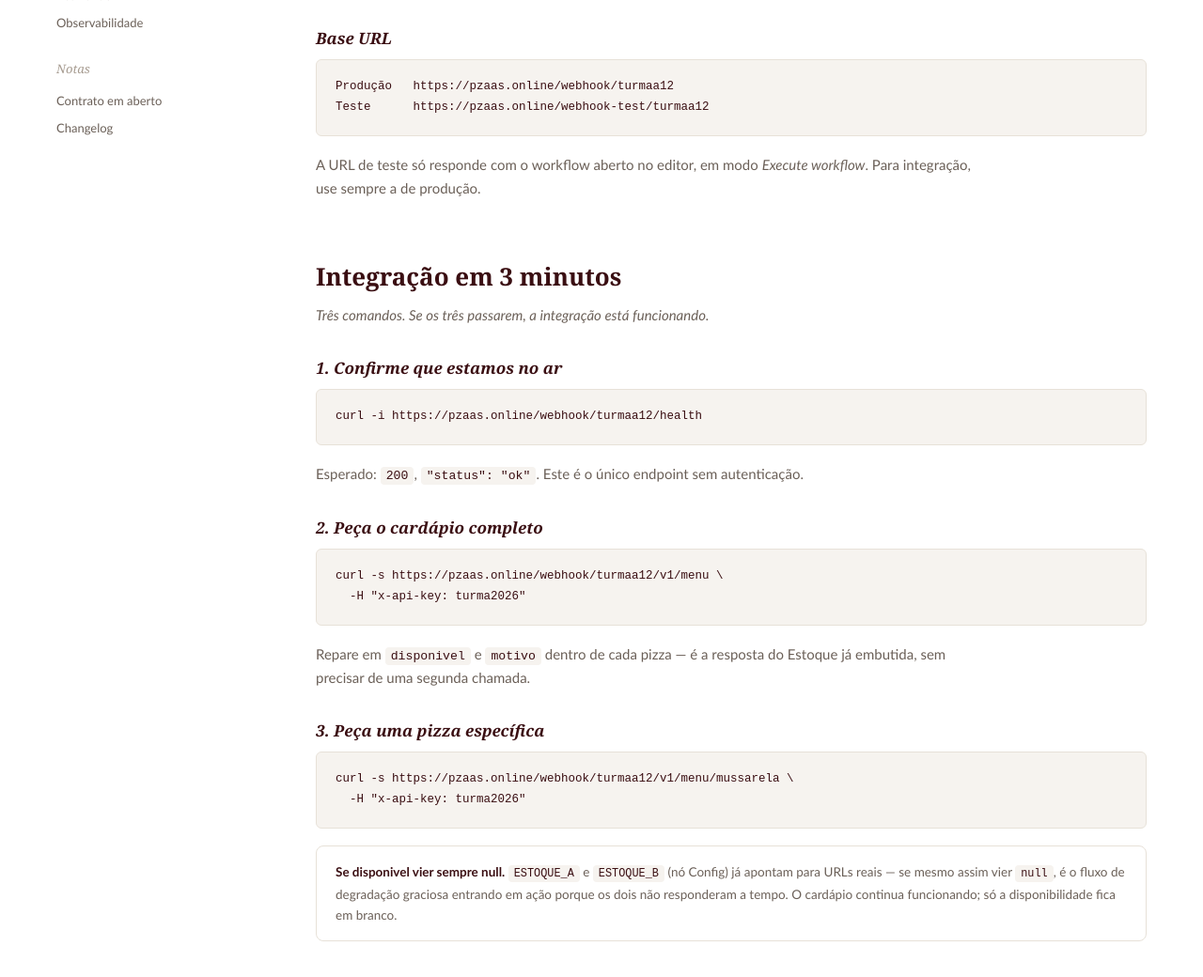
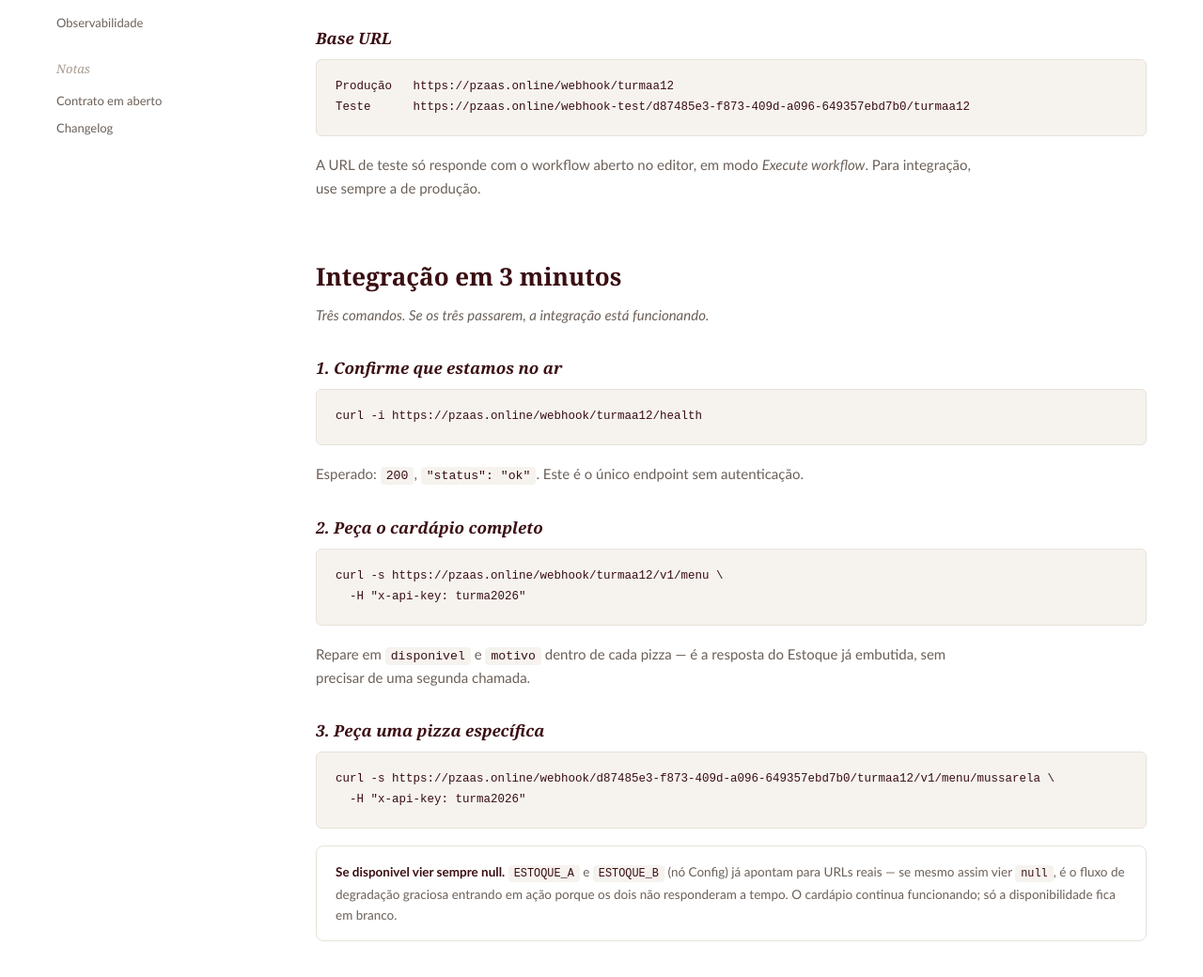
Before and after one commit to GuilhermeVerrone/n8n-yas, a plain HTML site: page index.html in a window 1280 px wide. Shown: the part 628-1668 px from the top of the page at 94% size. Drawn offline with Linux system fonts and the light colour scheme.

Commit message:
feat: att link

```diff
--- a/index.html
+++ b/index.html
@@ -210,7 +210,7 @@ footer{border-top:1px solid var(--line);padding:28px 0 0;color:var(--taupe30);fo
 
   <h4>Base URL</h4>
   <div class="code"><button class="copy">copiar</button><pre>Produção   https://pzaas.online/webhook/turmaa12
-Teste      https://pzaas.online/webhook-test/turmaa12</pre></div>
+Teste      https://pzaas.online/webhook-test/d87485e3-f873-409d-a096-649357ebd7b0/turmaa12</pre></div>
   <p>A URL de teste só responde com o workflow aberto no editor, em modo <em>Execute workflow</em>. Para integração, use sempre a de produção.</p>
 </section>
 
@@ -228,7 +228,7 @@ Teste      https://pzaas.online/webhook-test/turmaa12</pre></div>
   <p>Repare em <code>disponivel</code> e <code>motivo</code> dentro de cada pizza — é a resposta do Estoque já embutida, sem precisar de uma segunda chamada.</p>
 
   <h4>3. Peça uma pizza específica</h4>
-  <div class="code"><button class="copy">copiar</button><pre>curl -s https://pzaas.online/webhook/turmaa12/v1/menu/mussarela \
+  <div class="code"><button class="copy">copiar</button><pre>curl -s https://pzaas.online/webhook/d87485e3-f873-409d-a096-649357ebd7b0/turmaa12/v1/menu/mussarela \
   -H "x-api-key: turma2026"</pre></div>
   <div class="note"><b>Se disponivel vier sempre null.</b> <code>ESTOQUE_A</code> e <code>ESTOQUE_B</code> (nó Config) já apontam para URLs reais — se mesmo assim vier <code>null</code>, é o fluxo de degradação graciosa entrando em ação porque os dois não responderam a tempo. O cardápio continua funcionando; só a disponibilidade fica em branco.</div>
 </section>
```
